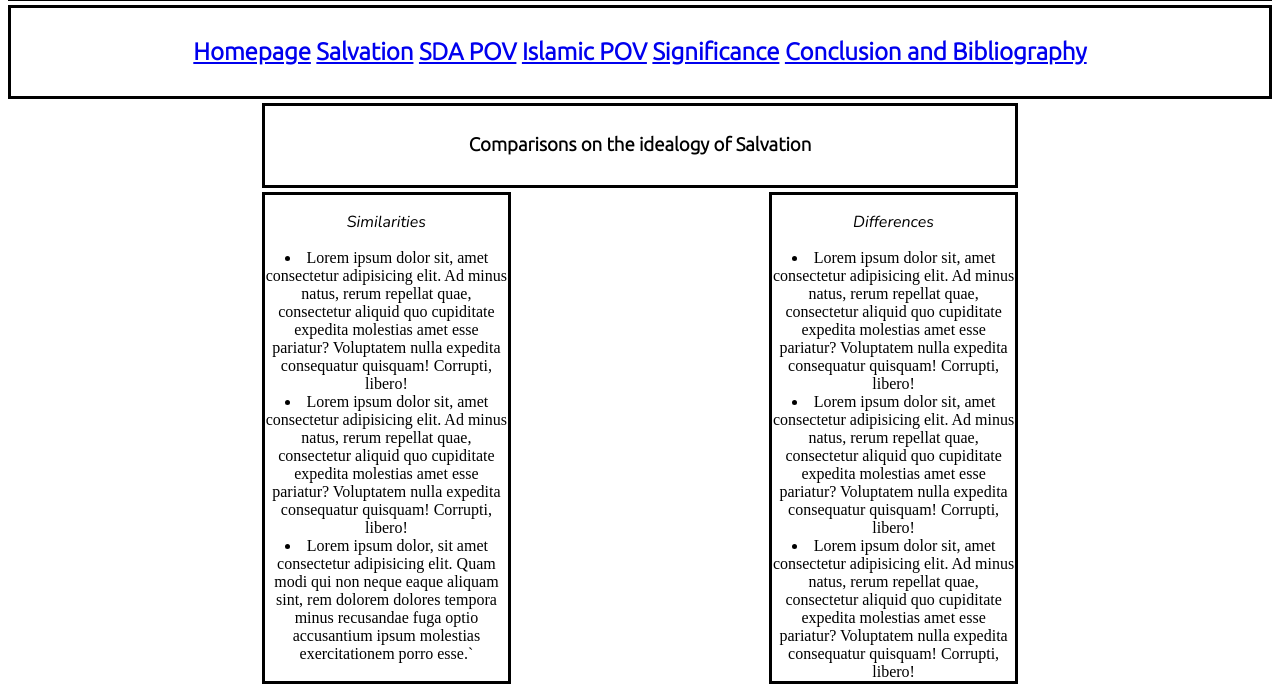
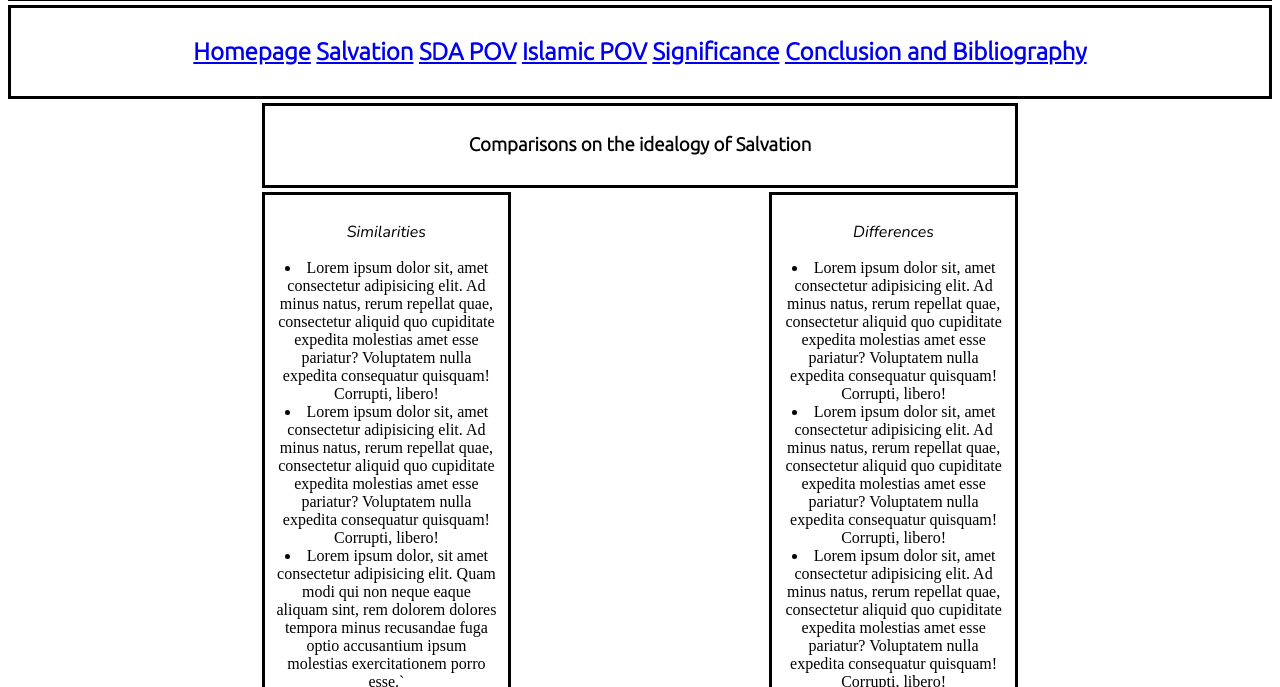
Before and after one commit to Maori-boi/test-website, a plain HTML site: page Significance.html in a window 1280 px wide. Shown: the part 113-800 px from the top of the page. Drawn offline with nearby package versions, Linux system fonts and the light colour scheme.

Commit message:
made changes

```diff
--- a/style4.css
+++ b/style4.css
@@ -74,7 +74,7 @@
 /* designated parts for the style of each of box */
 .list_one {
     grid-area: list_one;
-    paddding: 10px;
+    padding: 10px;
     border: solid rgb(0, 0, 0);
     float: left;
     text-align: center;
@@ -85,7 +85,7 @@
 /* designated parts for the style of each of box */
 .list_two {
     grid-area: list_two;
-    paddding: 10px;
+    padding: 10px;
     border: solid rgb(0, 0, 0);
     float: left;
     text-align: center;
```
